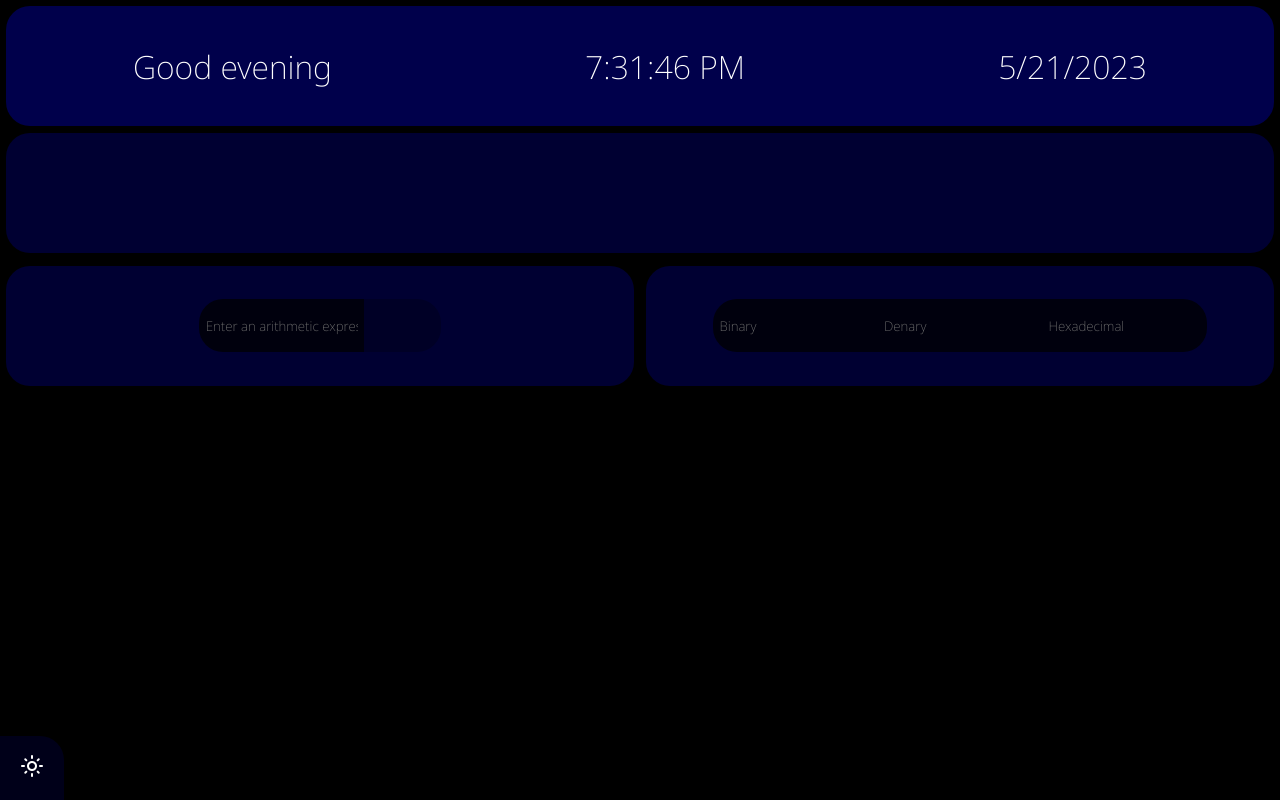
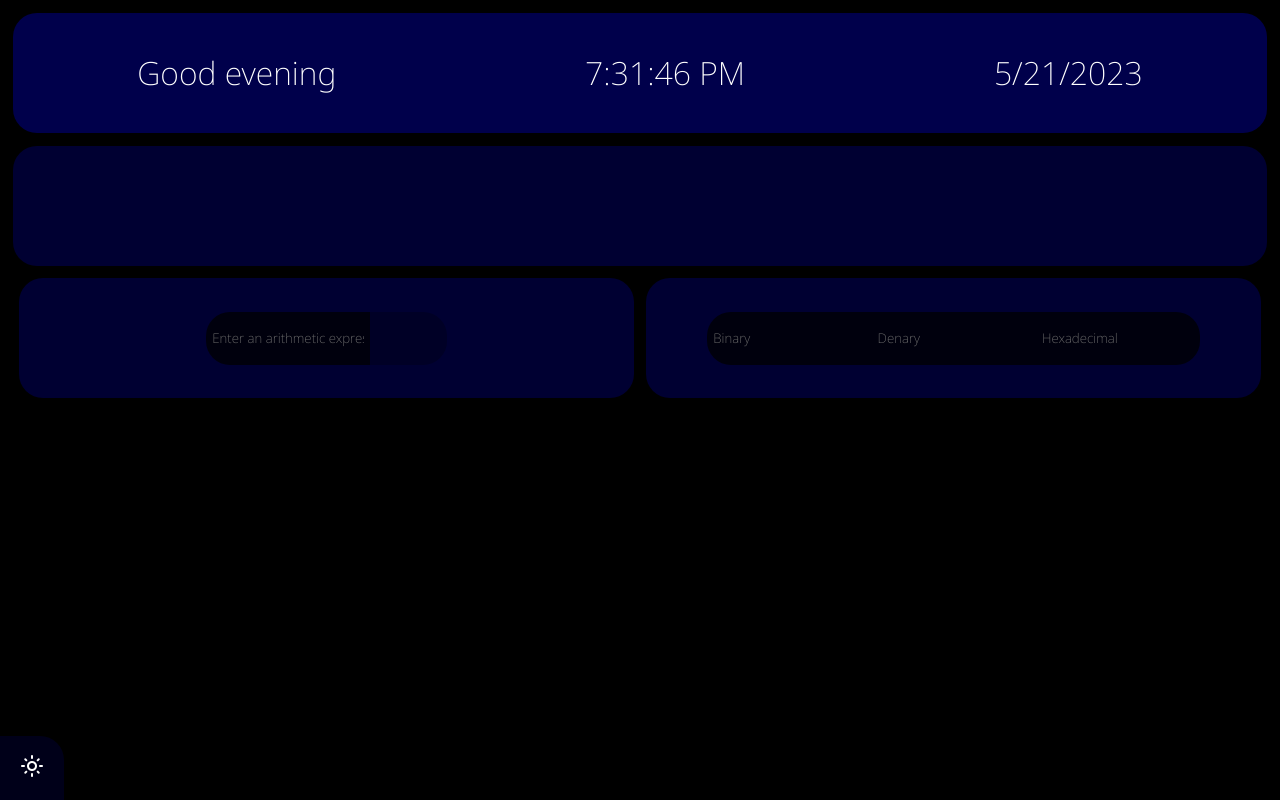
Before and after one commit to Nadir-Software/dashboard, a plain HTML site: page index.html in a window 1280 px wide. Drawn offline with nearby package versions, Linux system fonts and the light colour scheme.

Commit message:
Add files via upload

```diff
--- a/Shared/main.css
+++ b/Shared/main.css
@@ -151,7 +151,7 @@ input[type="text"]:not(.base) {
 
     height: 15vh;
 
-    margin: 0.5%;
+    margin: 1%;
 }
 
 .maths {
@@ -166,7 +166,8 @@ input[type="text"]:not(.base) {
 
     height: 15vh;
 
-    margin: 0.5%;
+    margin-left: 0.5%;
+    margin-right: 0.5%;
 }
 
 .maths-row {
@@ -174,6 +175,8 @@ input[type="text"]:not(.base) {
     display: flex;
     flex-direction: row;
     justify-content: space-evenly;
+
+    margin: 1%;
 }
 
 .small {
@@ -188,7 +191,7 @@ input[type="text"]:not(.base) {
 
     border-radius: 24px;
 
-    margin: 0.5%;
+    margin: 1%;
 
     min-height: 15vh;
 
--- a/Shared/theme.js
+++ b/Shared/theme.js
@@ -5,6 +5,7 @@ var theme = localStorage.getItem("theme") || "dark";
 function setTheme(theme) {
     if (theme == "dark") {
         document.body.className = "body-dark";
+
         themeChanger.onclick = function() {
             setTheme("light");
         }
@@ -16,6 +17,7 @@ function setTheme(theme) {
 
     else {
         document.body.className = "body-light";
+
         themeChanger.onclick = function() {
             setTheme("dark");
         }
```
